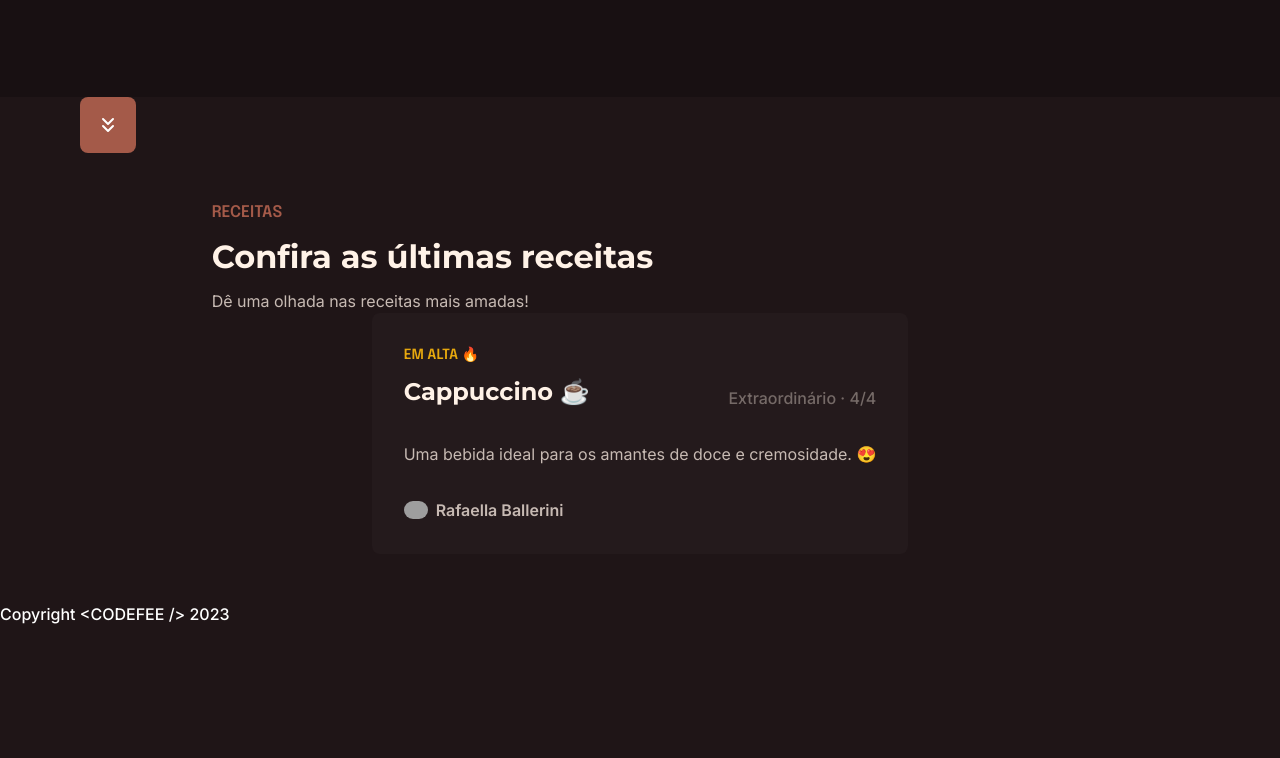
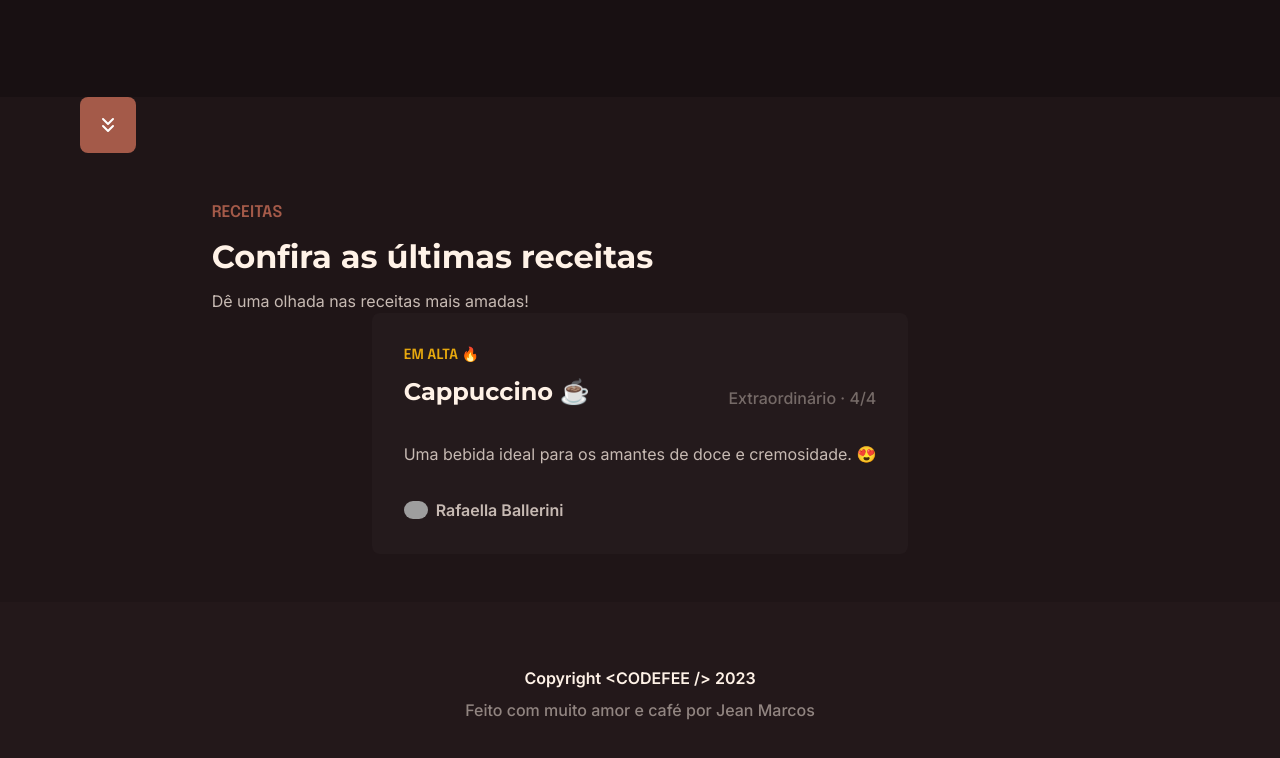
Before and after one commit to jeanmarcos-1/Ballecoffe-projeto, a website: page src/index.html in a window 1280 px wide. Shown: the part 479-1237 px from the top of the page. Before the commit the page ends 1105 px from the top, so only its background shows below. Drawn offline with Linux system fonts and the light colour scheme; grey boxes are pictures that could not be loaded.

Commit message:
footer feito com sucesso

```diff
--- a/src/index.html
+++ b/src/index.html
@@ -82,8 +82,9 @@
         </section>
     </main>
 
-    <footer>
-        <p>Copyright &lt;CODEFEE /&gt; 2023</p>
+    <footer class="flex flex-col p-[4rem] items-center gap-[0.5rem] bg-[#23181A;]">
+        <p class="text-[#FFF2E7] inter-700">Copyright &lt;CODEFEE /&gt; 2023</p>
+        <p class="inter-500 text-[#FFF2E780]">Feito com muito amor e café por Jean Marcos</p>
     </footer>
 </body>
 </html>
--- a/src/input.css
+++ b/src/input.css
@@ -36,6 +36,14 @@
     .inter-600 {
         font-family: 'Inter', sans-serif;
         font-weight: 600;
+    }
+
+}
+
+@layer utilities {
+    .inter-700 {
+        font-family: 'Inter', sans-serif;
+        font-weight: 700;
     }
 
 }
```
Also changed, not shown: dist/output.css.
